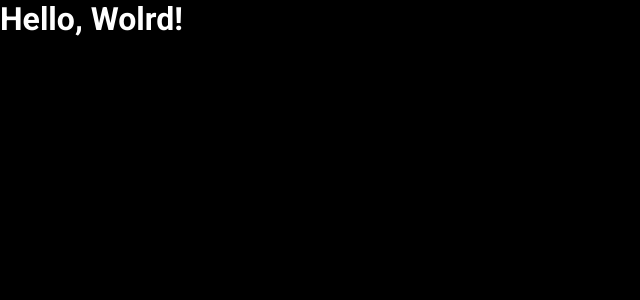
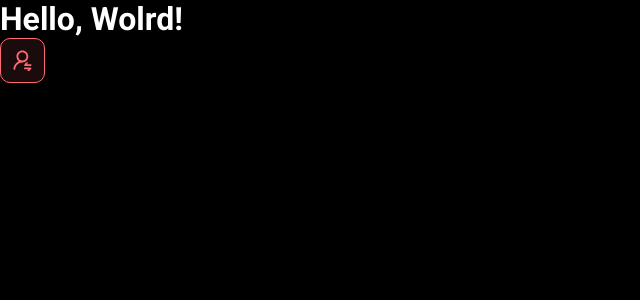
Before and after one commit to Deyvs/dsmeta, a React (Vite) app in the folder frontend/: page / in a window 1280 px wide. Shown: the top 300 px of the page, without its empty margins (0-640 px from the left). Built offline with nearby package versions, Linux system fonts and the light colour scheme.

Commit message:
Create first component

```diff
--- a/frontend/src/App.tsx
+++ b/frontend/src/App.tsx
@@ -1,6 +1,11 @@
+import NotificationButton from "./components/NotificationButton"
+
 function App() {
   return (
-    <h1>Hello, Wolrd!</h1>
+    <>
+      <h1>Hello, Wolrd!</h1>
+      <NotificationButton />
+    </>
   )
 }
 
--- /dev/null
+++ b/frontend/src/components/NotificationButton/index.tsx
@@ -0,0 +1,12 @@
+import icon from "../../assets/img/notification-icon.svg"
+import "./style.css"
+
+function NotificationButton() {
+    return (
+        <div className="dsmeta-redbutton-form">
+            <img src={icon} alt="Notificar" />
+        </div>
+    )
+}
+
+export default NotificationButton;
--- /dev/null
+++ b/frontend/src/components/NotificationButton/style.css
@@ -0,0 +1,15 @@
+.dsmeta-redbutton-form {
+    width: 45px;
+    height: 45px;
+    background: rgba(255, 107, 114, 0.1);
+    border: 1px solid #FF6B72;
+    border-radius: 10px;
+    display: flex;
+    align-items: center;
+    justify-content: center;
+    cursor: pointer;
+}
+
+.dsmeta-redbutton-form img{
+    width: 19px;
+}
```
Also changed, not shown: frontend/src/assets/img/notification-icon.svg (added), frontend/src/index.css (line endings or trailing spaces).
